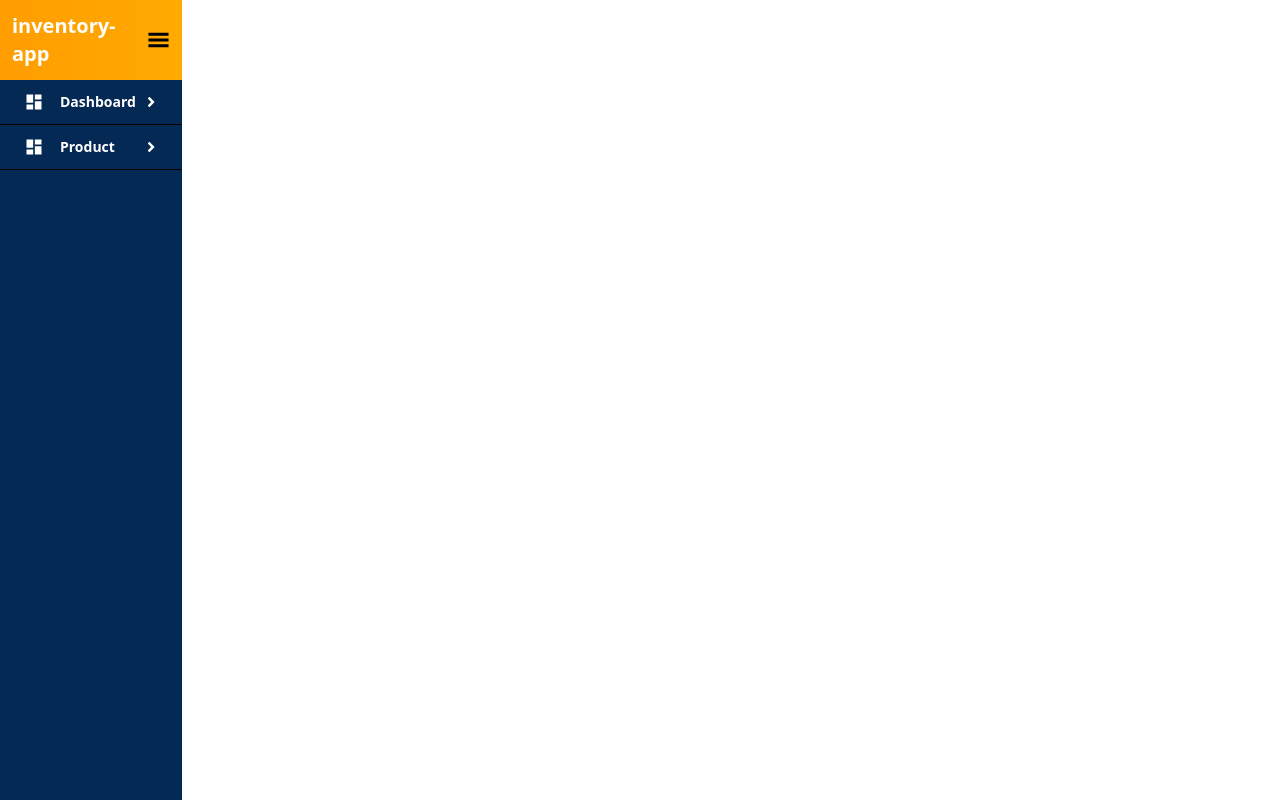
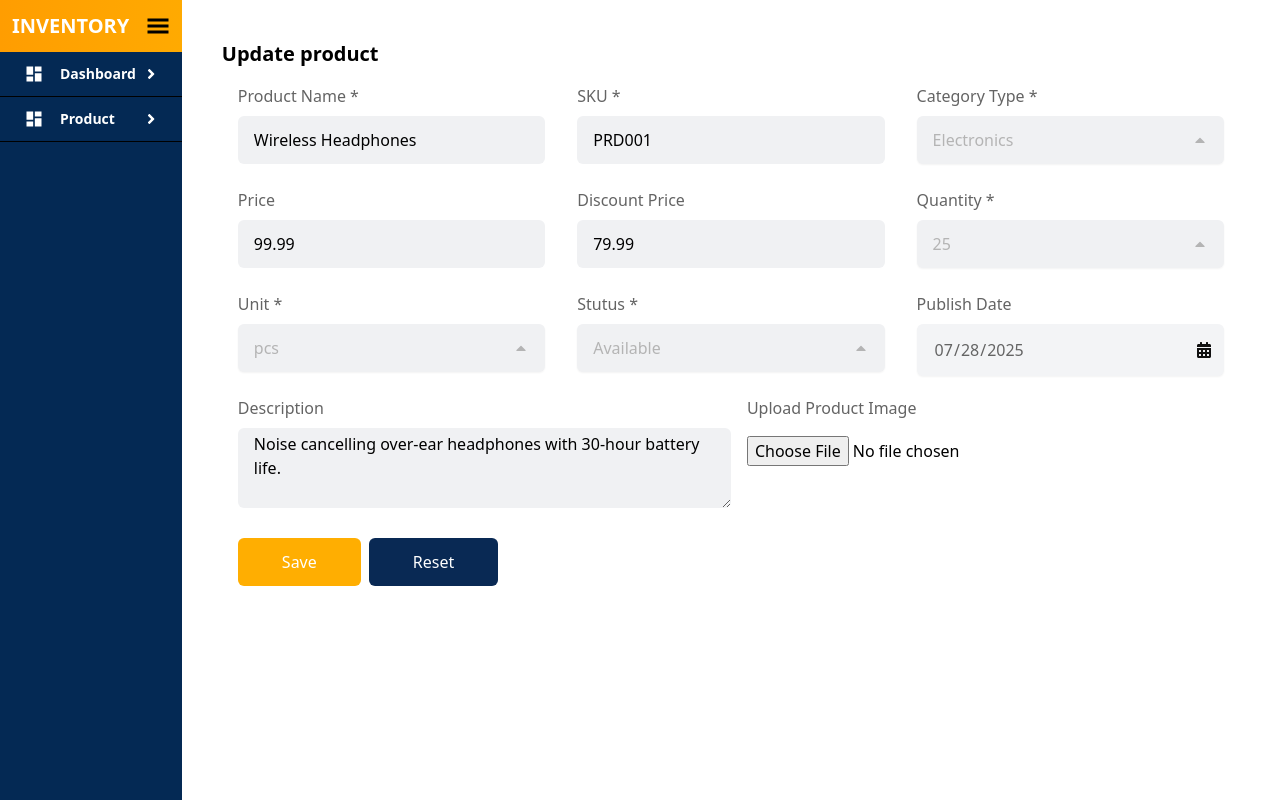
Before and after one commit to sadik131/admin, a React (Vite) app: page /add/1 in a window 1280 px wide. Built offline with nearby package versions, Linux system fonts and the light colour scheme.

Commit message:
product update page

```diff
--- a/src/App.jsx
+++ b/src/App.jsx
@@ -18,6 +18,7 @@ const App = () => {
           <Routes>
             <Route path="/" element={<Dashboard />} />
             <Route path="/add" element={<AddProduct />} />
+            <Route path="/add/:productCode" element={<AddProduct />} />
             <Route path="/all" element={<AllProduct />} />
           </Routes>
         </div>
--- a/src/components/ClassSelect.jsx
+++ b/src/components/ClassSelect.jsx
@@ -3,12 +3,18 @@ import { FaCaretUp } from "react-icons/fa";
 
 
 
-const ClassSelect = ({ type, placeholder, option }) => {
-  const [selectedValue, setSelectedValue] = useState('');
+const ClassSelect = ({ type, value, option }) => {
+  const [selectedValue, setSelectedValue] = useState(value || '');
   const [searchValue, setSearchValue] = useState('');
   const [filteredOptions, setFilteredOptions] = useState(option);
   const [dropdownVisible, setDropdownVisible] = useState(false);
   const wrapperRef = useRef(null);
+
+  useEffect(() => {
+    if (value) {
+      setSelectedValue(value);
+    }
+  }, [value]);
 
   useEffect(() => {
     const handleClickOutside = (e) => {
@@ -49,7 +55,7 @@ const ClassSelect = ({ type, placeholder, option }) => {
       <label className="block mb-2 text-base font-normal text-[#646464]">{type}</label>
 
       <div
-        className="w-full px-4 py-1 text-[#b4b4b4] flex justify-between items-center bg-[#f0f1f3] rounded-md shadow-sm cursor-pointer "
+        className="w-full px-4 py-3 text-[#b4b4b4] flex justify-between items-center bg-[#f0f1f3] rounded-md shadow-sm cursor-pointer "
         onClick={handleDropdownClick}
       >
         {selectedValue || 'Please Select Class *'}
--- a/src/components/DatePick.jsx
+++ b/src/components/DatePick.jsx
@@ -1,7 +1,21 @@
 import React from 'react';
 import { FaCalendarAlt } from 'react-icons/fa';
 
-const DatePicke = ({ lable }) => {
+const DatePicke = ({ lable, value }) => {
+
+    // Convert JS Date string to YYYY-MM-DD
+
+  const formatDateForInput = (dateStr) => {
+    const date = new Date(dateStr);
+    if (isNaN(date)) return '';
+    const year = date.getFullYear();
+    const month = (`0${date.getMonth() + 1}`).slice(-2);
+    const day = (`0${date.getDate()}`).slice(-2);
+    return `${year}-${month}-${day}`;
+  };
+
+  const formattedValue = formatDateForInput(value);
+
 
   return (
     <div className="w-full mb-4 px-4">
@@ -10,15 +24,15 @@ const DatePicke = ({ lable }) => {
       </label>
       <div className="relative">
         <input
+          value={formattedValue}
           type="date"
-          className="w-full cursor-pointer px-4 py-1 text-[#646464] bg-[#f3f4f6] custom-date-input border border-transparent rounded-md shadow-sm appearance-none focus:outline-none focus:ring-2 focus:ring-blue-500"
+          className="w-full cursor-pointer px-4 py-3 text-[#646464] bg-[#f3f4f6] custom-date-input border border-transparent rounded-md shadow-sm appearance-none focus:outline-none focus:ring-2 focus:ring-blue-500"
           placeholder="dd/mm/yyyy"
         />
         <div
 
           className="pointer-events-none cursor-pointer absolute inset-y-0 right-0 flex items-center pr-3">
           <FaCalendarAlt className='h-4 w-4 cursor-pointer text-[#111]' />
-
         </div>
       </div>
     </div>
--- a/src/components/Input.jsx
+++ b/src/components/Input.jsx
@@ -1,13 +1,14 @@
 import React from 'react'
 
-function Input({lable, type , placeholder, bgColor}) {
+function Input({lable, type , placeholder, bgColor,value}) {
     return (
         <div className=' w-full px-4 mb-6'>
             <label className="block mb-2 text-base font-normal text-[#646464]">{lable}</label>
             <input
+                value={value}
                 type={type}
                 placeholder={placeholder}
-                className={`${bgColor} w-full px-4 py-1 rounded-md focus:outline-none`}
+                className={`${bgColor} w-full px-4 py-3 rounded-md focus:outline-none`}
             />
         </div>
     )
--- a/src/components/Sidebar.jsx
+++ b/src/components/Sidebar.jsx
@@ -17,7 +17,7 @@ function Sidebar() {
             {/* top logo */}
             <div className='flex justify-between items-center p-3 bg-gradient-to-r from-[#ff9d01] to-[#ffaa01]'>
                 {toggle && <div className=''>
-                    <h3 className='font-semibold text-xl text-white'>inventory-app</h3>
+                    <h3 className='font-semibold text-xl text-white uppercase'>Inventory</h3>
                 </div>
                 }
                 {toggle ?
--- a/src/option.js
+++ b/src/option.js
@@ -101,77 +101,72 @@ export const quantity = [
 
 
 export const productTableHeaders = [
-    "Product Code",
+    "Image",
+    // "Product Code",
     "Product Name",
-    "Image",
     "Category",
-    "Brand",
     "Price",
     "Discount Price",
     "Quantity",
     "Unit",
     "Description",
     "Status",
-    "Publish Date"
-
+    "Publish Date",
+    "Actions"
 ];
 
 
 export const productData = [
     {
-        productCode: 'PRD001',
+        image: "https://images.unsplash.com/photo-1523275335684-37898b6baf30?w=500&auto=format&fit=crop&q=60&ixlib=rb-4.1.0&ixid=M3wxMjA3fDB8MHxzZWFyY2h8Mnx8cHJvZHVjdHxlbnwwfHwwfHx8MA%3D%3D",
+        // productCode: 'PRD001',
         productName: 'Wireless Headphones',
-        image: "https://images.unsplash.com/photo-1523275335684-37898b6baf30?w=500&auto=format&fit=crop&q=60&ixlib=rb-4.1.0&ixid=M3wxMjA3fDB8MHxzZWFyY2h8Mnx8cHJvZHVjdHxlbnwwfHwwfHx8MA%3D%3D",
         category: 'Electronics',
-        brand: 'SoundMax',
         price: '99.99',
         discountPrice: '79.99',
         quantity: '25',
         unit: 'pcs',
         description: 'Noise cancelling over-ear headphones with 30-hour battery life.',
-        status: 'active',
+        status: 'Available',
         publishDate: '2025-07-28',
     },
     {
-        productCode: 'PRD002',
+        // productCode: 'PRD002',
+        image: "https://images.unsplash.com/photo-1572635196237-14b3f281503f?w=500&auto=format&fit=crop&q=60&ixlib=rb-4.1.0&ixid=M3wxMjA3fDB8MHxzZWFyY2h8OHx8cHJvZHVjdHxlbnwwfHwwfHx8MA%3D%3D",
         productName: 'Smartwatch Pro',
-          image: "https://images.unsplash.com/photo-1572635196237-14b3f281503f?w=500&auto=format&fit=crop&q=60&ixlib=rb-4.1.0&ixid=M3wxMjA3fDB8MHxzZWFyY2h8OHx8cHJvZHVjdHxlbnwwfHwwfHx8MA%3D%3D",
         category: 'Wearables',
-        brand: 'FitTech',
         price: '149.99',
         discountPrice: '129.99',
         quantity: '50',
         unit: 'pcs',
         description: 'Fitness tracking smartwatch with heart rate monitor and GPS.',
-        status: 'active',
+        status: 'Available',
         publishDate: '2025-07-25',
     },
     {
-        productCode: 'PRD003',
+        // productCode: 'PRD003',
+        image: "https://images.unsplash.com/photo-1541643600914-78b084683601?w=500&auto=format&fit=crop&q=60&ixlib=rb-4.1.0&ixid=M3wxMjA3fDB8MHxzZWFyY2h8NHx8cHJvZHVjdHxlbnwwfHwwfHx8MA%3D%3D",
         productName: 'Gaming Laptop',
-          image: "https://images.unsplash.com/photo-1541643600914-78b084683601?w=500&auto=format&fit=crop&q=60&ixlib=rb-4.1.0&ixid=M3wxMjA3fDB8MHxzZWFyY2h8NHx8cHJvZHVjdHxlbnwwfHwwfHx8MA%3D%3D",
         category: 'Computers',
-        brand: 'GameCore',
         price: '1199.99',
         discountPrice: '999.99',
         quantity: '10',
         unit: 'pcs',
         description: 'High performance gaming laptop with RTX 4060 and 16GB RAM.',
-        status: 'inactive',
+        status: 'Unavailable',
         publishDate: '2025-07-20',
     },
     {
-        productCode: 'PRD004',
+        // id: 'PRD004',
+        image: "https://images.unsplash.com/photo-1505740420928-5e560c06d30e?w=500&auto=format&fit=crop&q=60&ixlib=rb-4.1.0&ixid=M3wxMjA3fDB8MHxzZWFyY2h8M3x8cHJvZHVjdHxlbnwwfHwwfHx8MA%3D%3D",
         productName: 'Electric Kettle',
-          image: "https://images.unsplash.com/photo-1505740420928-5e560c06d30e?w=500&auto=format&fit=crop&q=60&ixlib=rb-4.1.0&ixid=M3wxMjA3fDB8MHxzZWFyY2h8M3x8cHJvZHVjdHxlbnwwfHwwfHx8MA%3D%3D",
         category: 'Home Appliances',
-        brand: 'KitchenPro',
         price: '29.99',
         discountPrice: '24.99',
         quantity: '75',
         unit: 'pcs',
         description: '1.7L fast boiling electric kettle with auto shut-off.',
-        status: 'active',
+        status: 'Available',
         publishDate: '2025-07-22',
     },
 ];
--- a/src/page/AddProduct.jsx
+++ b/src/page/AddProduct.jsx
@@ -1,12 +1,12 @@
-import React from 'react'
+import React, { useEffect } from 'react'
 import Input from '../components/Input'
 import ClassSelect from '../components/ClassSelect'
 import DatePicker from 'react-datepicker'
 import DatePicke from '../components/DatePick'
 import { brand, category, classOptions, gender, quantity, role, unit } from '../option'
+import { useParams } from 'react-router-dom'
 
 function AddProduct() {
-
   const [Product, setProduct] = React.useState({
     productCode: '',
     productName: '',
@@ -21,57 +21,86 @@ function AddProduct() {
     publishDate: new Date(),
   });
 
+  const { productCode } = useParams()
+
+  useEffect(() => {
+    if (productCode) {
+      // Fetch product data based on productCode
+      const fetchedProduct = {
+        productCode: 'PRD001',
+        productName: 'Wireless Headphones',
+        category: 'Electronics',
+        brand: 'Brand A',
+        price: '99.99',
+        discountPrice: '79.99',
+        quantity: '25',
+        unit: 'pcs',
+        description: 'Noise cancelling over-ear headphones with 30-hour battery life.',
+        status: 'Available',
+        publishDate: new Date('2025-07-28'),
+      };
+      setProduct(fetchedProduct);
+    }
+  }, [productCode]);
+
   return (
     <form className="w-full h-full bg-white p-4">
       <div className='mb-3'>
-        <h1 className="text-xl font-semibold mb-4">Add new Product</h1>
+        <h1 className="text-xl font-semibold mb-4">{Product ? "Update product":"Add new Product"}</h1>
       </div>
       {/* 1st row */}
       <div className='grid grid-cols-3'>
         <Input
+          value={Product.productName}
           bgColor={"bg-[#f0f1f3]"}
           lable="Product Name *"
           type="text"
         />
         {/* category, brand */}
-        <ClassSelect type={"Category Type *"} placeholder="Please select" option={category} />
         <Input
           bgColor={"bg-[#f0f1f3]"}
           lable="SKU *"
+          value={"PRD001"}
           type="text"
         />
+        <ClassSelect type={"Category Type *"} placeholder="Please select" value={Product.category} option={category} />
       </div>
       {/* 2nd row */}
       <div className='grid grid-cols-3'>
         <Input
           bgColor={"bg-[#f0f1f3]"}
+          value={Product.price}
           lable="Price "
           type="text"
         />
         <Input
           bgColor={"bg-[#f0f1f3]"}
           lable="Discount Price"
+          value={Product.discountPrice}
           type="text"
         />
-        <ClassSelect type={"Quantity  *"} placeholder="Please select gender" option={quantity} />
+        <ClassSelect value={Product.quantity} type={"Quantity  *"} placeholder="Please select gender" option={quantity} />
       </div>
       {/* 3rd row */}
 
       <div className='grid grid-cols-3'>
-        <ClassSelect type={"Unit  *"} placeholder="Please select gender" option={unit} />
-        <ClassSelect type={"Stutus *"} placeholder="Please select gender" option={gender} />
-        <DatePicke lable={"Publish Date"} />
-      <Input
-        bgColor={"bg-transparent"}
-        lable="Product Image"
-        type="file"
-      />
+        <ClassSelect value={Product.unit} type={"Unit  *"} placeholder="Please select gender" option={unit} />
+        <ClassSelect value={Product.status} type={"Stutus *"} placeholder="Please select gender" option={gender} />
+        <DatePicke value={Product.publishDate} lable={"Publish Date"} />
       </div>
       {/* 4th row */}
       <div className='grid grid-cols-2 px-4 mb-6'>
         <div>
           <label className="block mb-2 text-base font-normal text-[#646464]">Description</label>
-          <textarea name="" id="" className='h-20 bg-[#f0f1f3] w-full px-4 py-1 rounded-md focus:outline-none'></textarea>
+          <textarea value={Product.description} name="" id="" className='h-20 bg-[#f0f1f3] w-full px-4 py-1 rounded-md focus:outline-none'></textarea>
+        </div>
+
+        <div className=' w-full px-4 mb-6'>
+          <label className="block mb-2 text-base font-normal text-[#646464]">Upload Product Image</label>
+          <input
+            type="file"
+            className={` w-full  py-2 rounded-md focus:outline-none`}
+          />
         </div>
       </div>
 
--- a/src/page/AllProduct.jsx
+++ b/src/page/AllProduct.jsx
@@ -12,12 +12,15 @@ function AllProduct() {
 
   const filteredData = productData.filter(item => {
     return (
-        item.brand.toLowerCase().includes(searchExam.toLowerCase()) &&
+      item.category.toLowerCase().includes(searchExam.toLowerCase()) &&
       item.category.toLowerCase().includes(searchSubject.toLowerCase()) &&
-        item.productCode.includes(searchDate)
+      item.productName.includes(searchDate)
     );
   });
-
+  const statusColors = {
+    "Available": "bg-green-100 text-green-800",
+    "Unavailable": "bg-red-100 text-red-800",
+  };
   return (
     <div className="max-w-5xl mx-auto p-6 shadow-md rounded-lg bg-white gap-5">
       <h1 className="text-2xl font-bold text-gray-800 text-center mb-6">All Product</h1>
@@ -46,6 +49,7 @@ function AllProduct() {
             key={index}
             data={item}
             index={index}
+            statusColors={statusColors}
           />
         ))}
       </Table>
```
Also changed, not shown: src/components/TableRow.jsx (+33 -5 lines). Lines whose indentation alone changed are shown as unchanged.
